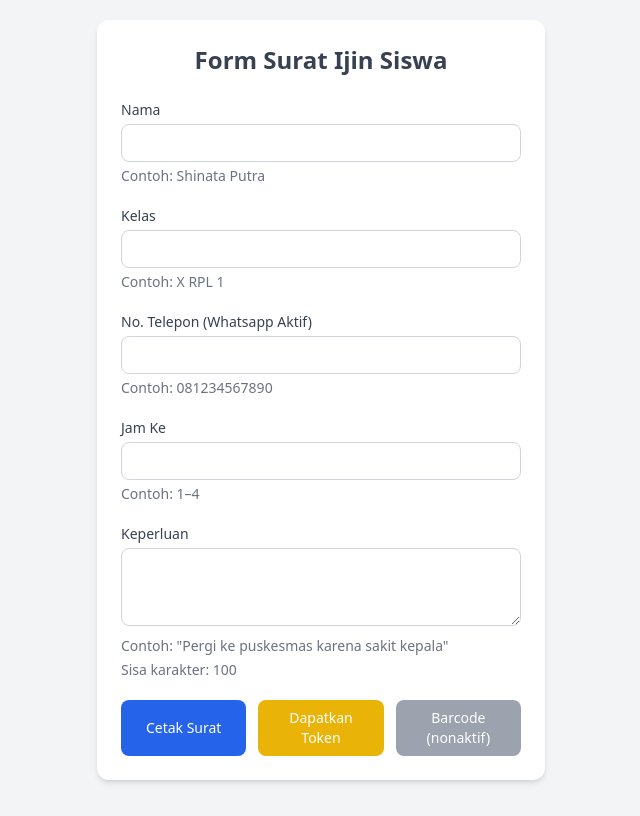
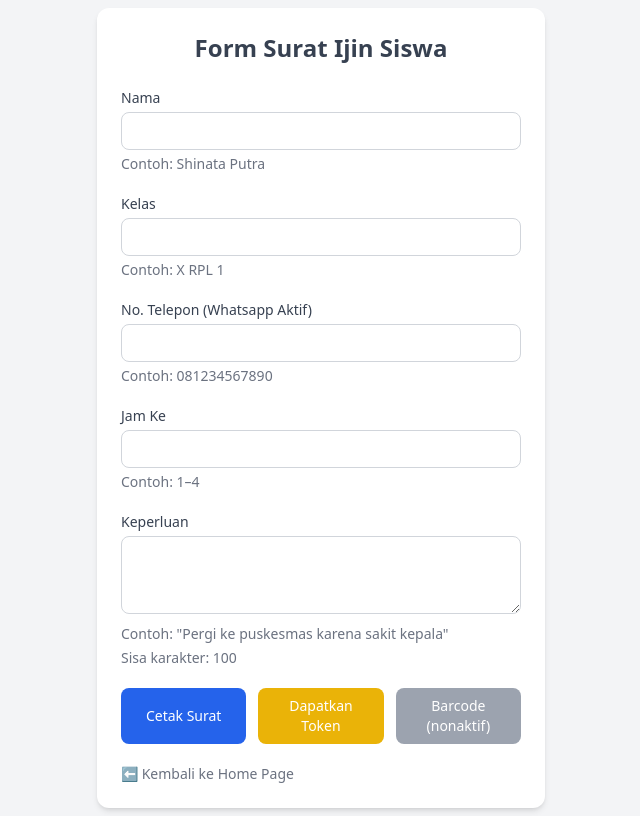
Before and after one commit to shinataputra/kurikulum-app, a PHP site: page /kurikulum-app/views/surat/input.php in a window 1280 px wide. Shown: the whole page, without its empty margins (319-959 px from the left). Before the commit the page ends 783 px from the top, so only its background shows below. Run offline with PHP 8.4, Linux system fonts and the light colour scheme; some libraries are stand-ins or nearby versions.

Commit message:
add : tambah tombol kembali ke landingpage

```diff
--- a/views/surat/input.php
+++ b/views/surat/input.php
@@ -71,6 +71,9 @@
                     Barcode (nonaktif)
                 </button>
             </div>
+            <a href="./" class="block mt-3 text-xs sm:text-sm text-gray-500 hover:text-blue-500 transition">
+                ⬅️ Kembali ke Home Page
+            </a>
 
         </form>
         <script>
```
